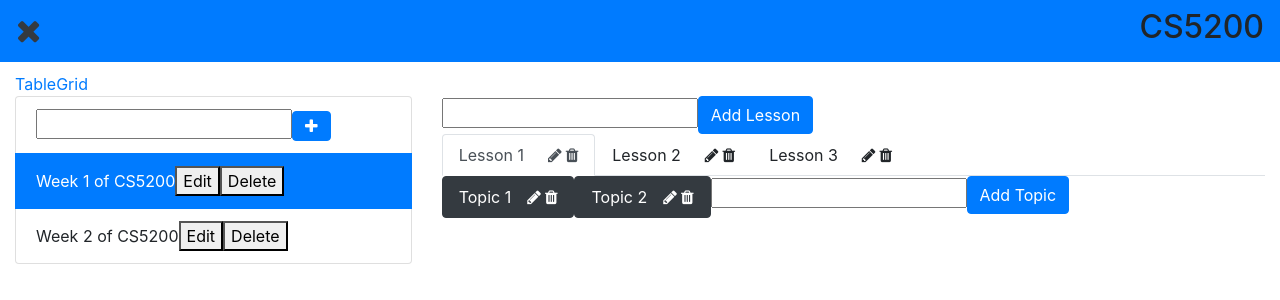
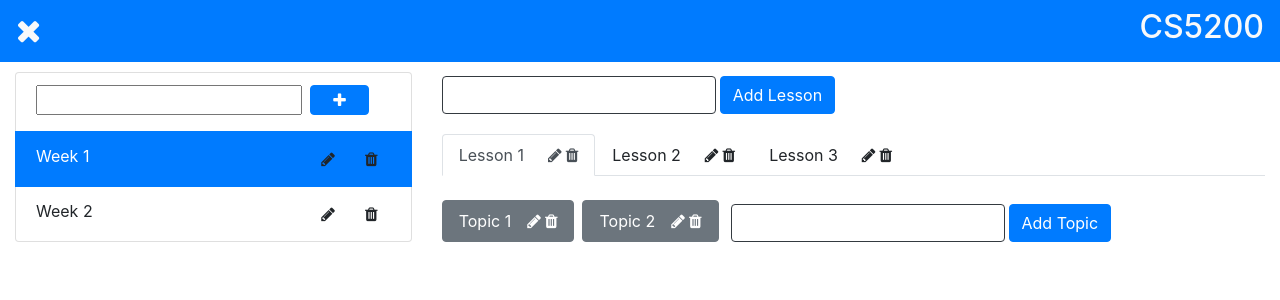
Before and after one commit to sougatadafader/whiteboard-fall-2018-sougata-dafader, a React (Create React App) app: page /course/123/edit in a window 1280 px wide. Shown: the top 300 px of the page. Built offline with nearby package versions, Linux system fonts and the light colour scheme.

Commit message:
style changes

```diff
--- a/src/components/CourseAdd.js
+++ b/src/components/CourseAdd.js
@@ -22,7 +22,18 @@ export default class CourseAdd extends Component {
                     onClick={() => this.props.addCourse({
                         id: (new Date()).getTime() + '',
                         title: this.state.title,
-                        modules:[{'title': 'Module 1','lessons': [{'title': 'Lesson A'}]}]
+                        modules:[
+                            {
+                                'title': 'Module 1',
+                                'lessons': [
+                                    {
+                                        'title': 'Lesson A',
+                                        'topics': [
+                                            {
+                                                'title': 'Topic 1'
+                                            }
+                                        ]
+                                    }]}]
                     })}
                     className="btn btn-primary fa-2x fa fa-plus col-md-2 col-sm-3"></button>
             </div>
--- a/src/components/CourseEditor.js
+++ b/src/components/CourseEditor.js
@@ -332,8 +332,8 @@ export default class CourseEditor extends Component {
         return(
             <div>
                 <div className="navbar navbar-dark fixed-top bg-primary">
-                <Link to={`/course/grid`} className="fa fa-2x fa-times text-dark"></Link>
-                <h2>
+                <Link to={`/course/grid`} className="fa fa-2x fa-times text-light"></Link>
+                <h2 className="text-light">
                     {this.state.course.title}
 
                 </h2>
@@ -351,8 +351,8 @@ export default class CourseEditor extends Component {
 
                     </div>
                     <div className="col-8">
-                        <input type="text" id="lesson-add" />
-                        <button className="btn btn-primary"  onClick={this.addLesson} id="lesson-add-btn">Add Lesson</button>
+                        <input type="text" id="lesson-add" className="btn border-dark"/>
+                        <button className="btn btn-primary m-1"  onClick={this.addLesson} id="lesson-add-btn">Add Lesson</button>
                         <LessonTabs
                             selectLesson={this.selectLesson}
                             selectedLesson={this.state.selectedLesson}
--- a/src/components/LessonTabs.js
+++ b/src/components/LessonTabs.js
@@ -2,7 +2,7 @@ import React from 'react'
 import LessonTab from "./LessonTab";
 
 const LessonTabs = ({lessons, selectLesson, selectedLesson,deleteLesson,editLesson}) =>
-    <ul className="nav nav-tabs">
+    <ul className="nav nav-tabs mt-3">
         {
             lessons.map((lesson, index) =>
                 <LessonTab
--- a/src/components/ModuleList.js
+++ b/src/components/ModuleList.js
@@ -4,8 +4,8 @@ import ModuleListItem from "./ModuleListItem";
 const ModuleList = ({modules, deleteModule, selectModule, selectedModule,changeModule,addModule,editModule}) =>
         <ul className="list-group">
                         <li className="list-group-item">
-                            <input type="text" id="module-add" />
-                            <button className="btn btn-primary fa fa-plus" onClick={()=>addModule()}></button>
+                            <input type="text" id="module-add" className="col-sm-9" />
+                            <button className="col-sm-2 btn btn-primary fa fa-plus ml-2  mb-1" onClick={()=>addModule()}></button>
                         </li>
         {
             modules.map((module, index) =>
--- a/src/components/ModuleList3.js
+++ /dev/null
@@ -1,59 +0,0 @@
-import React from 'react'
-import ModuleListItem from "./ModuleListItem";
-
-export default class ModuleList3 extends React.Component {
-    constructor(props) {
-        super(props)
-
-        this.state = {
-            newModuleTitle: '',
-            modules: [
-                {
-                    title: 'Week 1'
-                },
-                {
-                    title: 'Week 2'
-                }
-            ]
-        }
-    }
-
-    formChanged = (event) => {
-        this.setState({
-            newModuleTitle: event.target.value
-        })
-    }
-
-    addNewModule = () => {
-        let modules = this.state.modules;
-        modules.push({
-            title: this.state.newModuleTitle
-        })
-        this.setState({
-            modules: modules
-        })
-    }
-
-    render() {
-        return(
-            <h2>
-               <ul className="list-group">
-                   <li className="list-group-item active">
-                       Modules
-                   </li>
-                   <li className="list-group-item">
-                       <input onChange={this.formChanged} className="form-control"/>
-                       <button onClick={this.addNewModule} className="btn btn-primary">Add</button>
-                   </li>
-                   {
-                       this.state.modules.map((module, index) => (
-                           <ModuleListItem
-                               key={index}
-                               title={module.title}/>
-                       ))
-                   }
-               </ul>
-            </h2>
-        )
-    }
-}
--- a/src/components/ModuleListItem.js
+++ b/src/components/ModuleListItem.js
@@ -5,13 +5,13 @@ const ModuleListItem = ({module, deleteModule, selectModule, selected, editModul
     <li className={selected ? 'list-group-item active': 'list-group-item'} onClick={() => selectModule(module)}>
         {module.title}
         <button
-            onClick={() => editModule(module)}>
-            Edit
+            onClick={() => deleteModule(module)} className="btn fa fa-trash ml-1 pull-right">
+
         </button>
         <button
-            onClick={() => deleteModule(module)}>
-            Delete
+            onClick={() => editModule(module)} className="btn fa fa-pencil pull-right">
         </button>
+
     </li>
 
 
--- a/src/components/TopicPill.js
+++ b/src/components/TopicPill.js
@@ -1,8 +1,8 @@
 import React from 'react'
 
 const TopicPill = ({topic, selected,deleteTopic,editTopic}) =>
-    <li className="nav-item">
-        <a className="nav-link btn btn-dark" href="#">{topic.title}<span className="fa fa-pencil ml-3" onClick={() => editTopic(topic)}></span>
+    <li className="nav-item mr-2">
+        <a className="nav-link btn btn-secondary" href="#">{topic.title}<span className="fa fa-pencil ml-3" onClick={() => editTopic(topic)}></span>
             <span className="fa fa-trash ml-1" onClick={() => deleteTopic(topic)}></span></a>
     </li>
 
--- a/src/components/TopicPills.js
+++ b/src/components/TopicPills.js
@@ -2,7 +2,7 @@ import React from 'react'
 import TopicPill from "./TopicPill";
 
 const TopicPills = ({topics, selectTopic, selectedTopic,deleteTopic,editTopic,addTopic}) =>
-    <div className="topics">
+    <div className="topics mt-4">
         <ul className="nav nav-pills">
         {
             topics.map((topic, index) =>
@@ -16,7 +16,7 @@ const TopicPills = ({topics, selectTopic, selectedTopic,deleteTopic,editTopic,ad
             )
         }
         <li>
-            <input type="text" id="topic-add" />
+            <input type="text" id="topic-add" className="btn border-dark m-1"/>
             <button className="btn btn-primary" id="topic-add-btn" onClick={() => addTopic()}>Add Topic</button>
         </li>
         </ul>
--- a/src/containers/WhiteBoard.js
+++ b/src/containers/WhiteBoard.js
@@ -1,6 +1,5 @@
 import React, {Component} from 'react'
 import CourseCard from "../components/CourseCard";
-import ModuleList3 from "../components/ModuleList3";
 import CourseGrid from "../components/CourseGrid";
 import CourseTable from "../components/CourseTable";
 import {BrowserRouter as Router, Link, Route} from 'react-router-dom'
@@ -48,8 +47,6 @@ export default class WhiteBoard extends Component {
 
                 <Router>
                     <div className="mt-5 pt-4">
-                        <Link to="/course/table">Table</Link>
-                        <Link to="/course/grid">Grid</Link>
                         <Route path="/course/table"
                                render={() =>
                                     <div>
--- a/src/services/CourseService.js
+++ b/src/services/CourseService.js
@@ -4,7 +4,7 @@ let courses = [
         title: 'CS5200',
         modules: [
             {
-                title: 'Week 1 of CS5200',
+                title: 'Week 1',
                 lessons: [
                     {
                         title: 'Lesson 1',
@@ -38,7 +38,7 @@ let courses = [
                 ]
             },
             {
-                title: 'Week 2 of CS5200',
+                title: 'Week 2',
                 lessons: [
                     {
                         title: 'Lesson A',
@@ -73,7 +73,7 @@ let courses = [
         title: 'CS5610',
         modules: [
                     {
-                title: 'Week 1 of CS5610',
+                title: 'Week 1',
                 lessons: [
                     {
                         title: 'Lesson 1',
@@ -102,7 +102,7 @@ let courses = [
                 ]
             },
             {
-                title: 'Week 2 of CS5610',
+                title: 'Week 2',
                 lessons: [
                     {
                         title: 'Lesson A',
@@ -131,7 +131,7 @@ let courses = [
                 ]
             },
             {
-                title: 'Week 3 of CS5610',
+                title: 'Week 3',
                 lessons: [
                     {
                         title: 'Lesson A',
```
